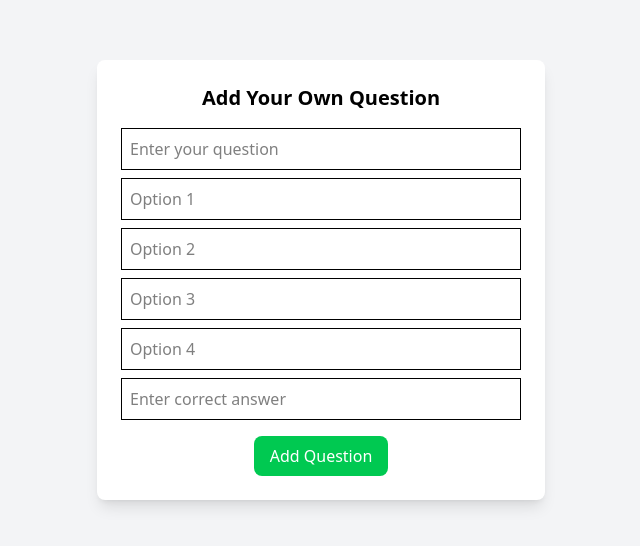
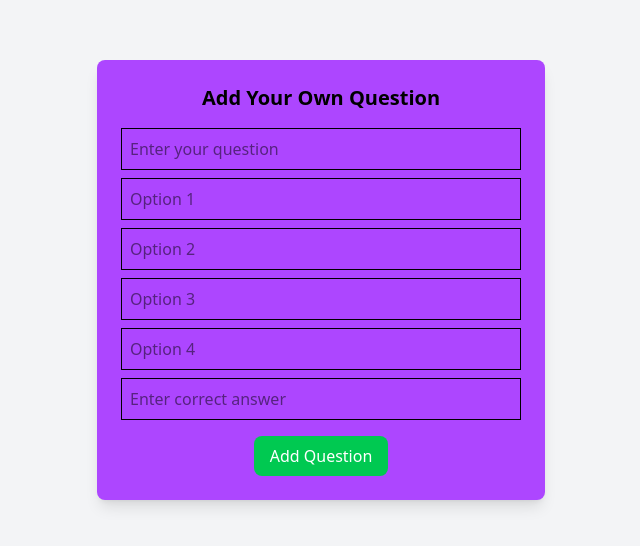
Before and after one commit to lyfezshit/quiz-app, a React (Vite) app: page / in a window 1280 px wide. Shown: the part 120-666 px from the top of the page, without its empty margins (319-959 px from the left). Built offline with nearby package versions, Linux system fonts and the light colour scheme.

Commit message:
Update Quiz.jsx

```diff
--- a/src/page/Quiz.jsx
+++ b/src/page/Quiz.jsx
@@ -47,7 +47,7 @@ export default function Quiz() {
 
     return (
         <div className="flex flex-col items-center justify-center min-h-screen bg-gray-100 p-6">
-            <div className="bg-white p-6 rounded-lg shadow-lg max-w-md w-full text-center">
+            <div className="bg-purple-500 p-6 rounded-lg shadow-lg max-w-md w-full text-center">
                 {showResult ? (
                     <div>
                         <h1 className="text-2xl font-bold mb-4">Quiz Finished!</h1>
```
